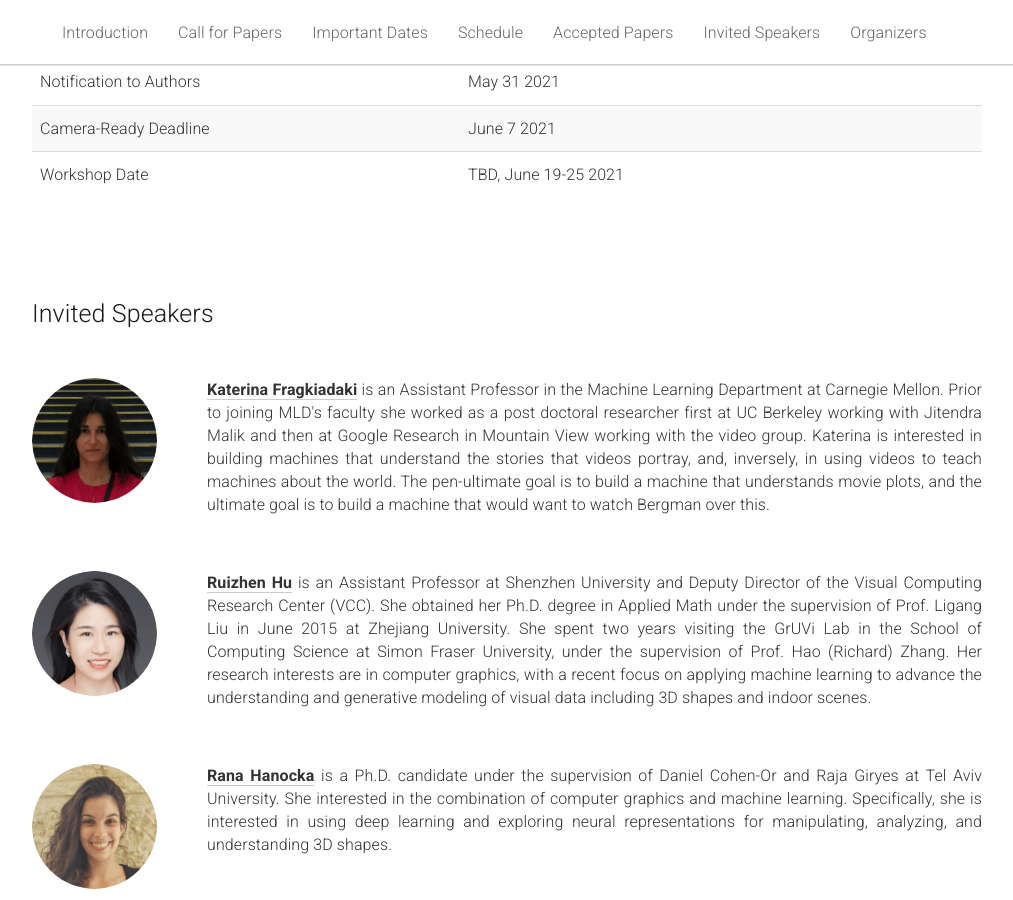
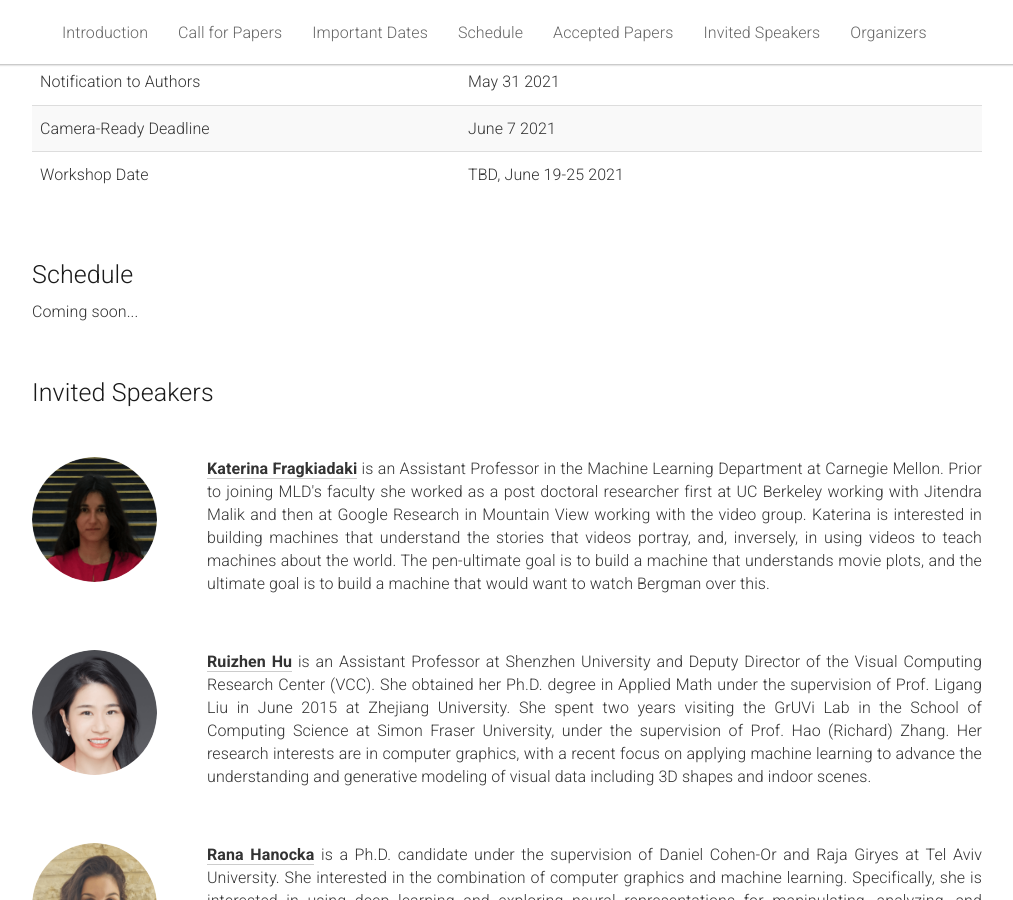
Before and after one commit to wdar21/wdar21.github.io, a Jekyll site: the page built from _pages/home.md, in a window 1280 px wide and 900 px high, scrolled down 954 px. Shown: the whole window, without its empty margins (133-1146 px from the left). Built offline with Jekyll 4.4.1, drawn with Linux system fonts in a browser that asks for light colours.

Commit message:
schedule stub

```diff
--- a/_pages/home.md
+++ b/_pages/home.md
@@ -109,11 +109,12 @@ acknowledgements: ""
   </div>
 </div><br>
 
-<!--
 
 <div class="row" id="schedule">
   <div class="col-xs-12">
     <h2>Schedule</h2>
+    <p>Coming soon...</p>
+<!--
     <p>
       In the table of events below, links labeled "Video" redirect to pre-recorded talks.
       If an event does not have a "Video" link, then it is a live session.
@@ -124,8 +125,12 @@ acknowledgements: ""
     <p>
       For links to the content for the posters and spotlight presentations, please see the "Accepted Papers" section below.
     </p>
+-->
   </div>
 </div>
+
+
+<!--
 <div class="row">
   <div class="col-xs-12">
      <table class="table table-striped">
@@ -265,6 +270,7 @@ acknowledgements: ""
   </div>
 </div>
 
+<!--
 <br>
 <div class="row" id="accepted">
   <div class="col-md-12">
```
